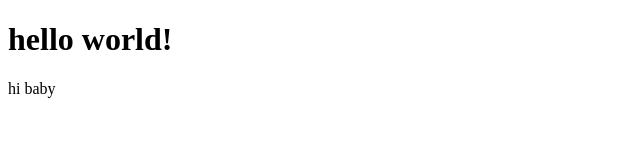
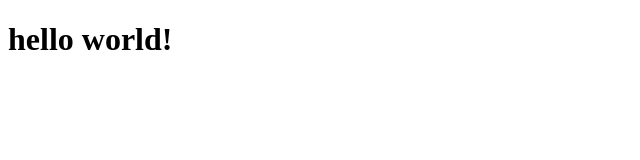
Before and after one commit to ghilman-naqvi-1/ghilman-portfolio, a plain HTML site: page index.html in a window 1280 px wide. Shown: the full height of the page, 0-640 px from the left. Drawn offline with Linux system fonts and the light colour scheme.

```diff
--- a/index.html
+++ b/index.html
@@ -7,6 +7,5 @@
 </head>
 <body>
     <h1>hello world!</h1>
-    <p>hi baby</p>
 </body>
 </html>
```
